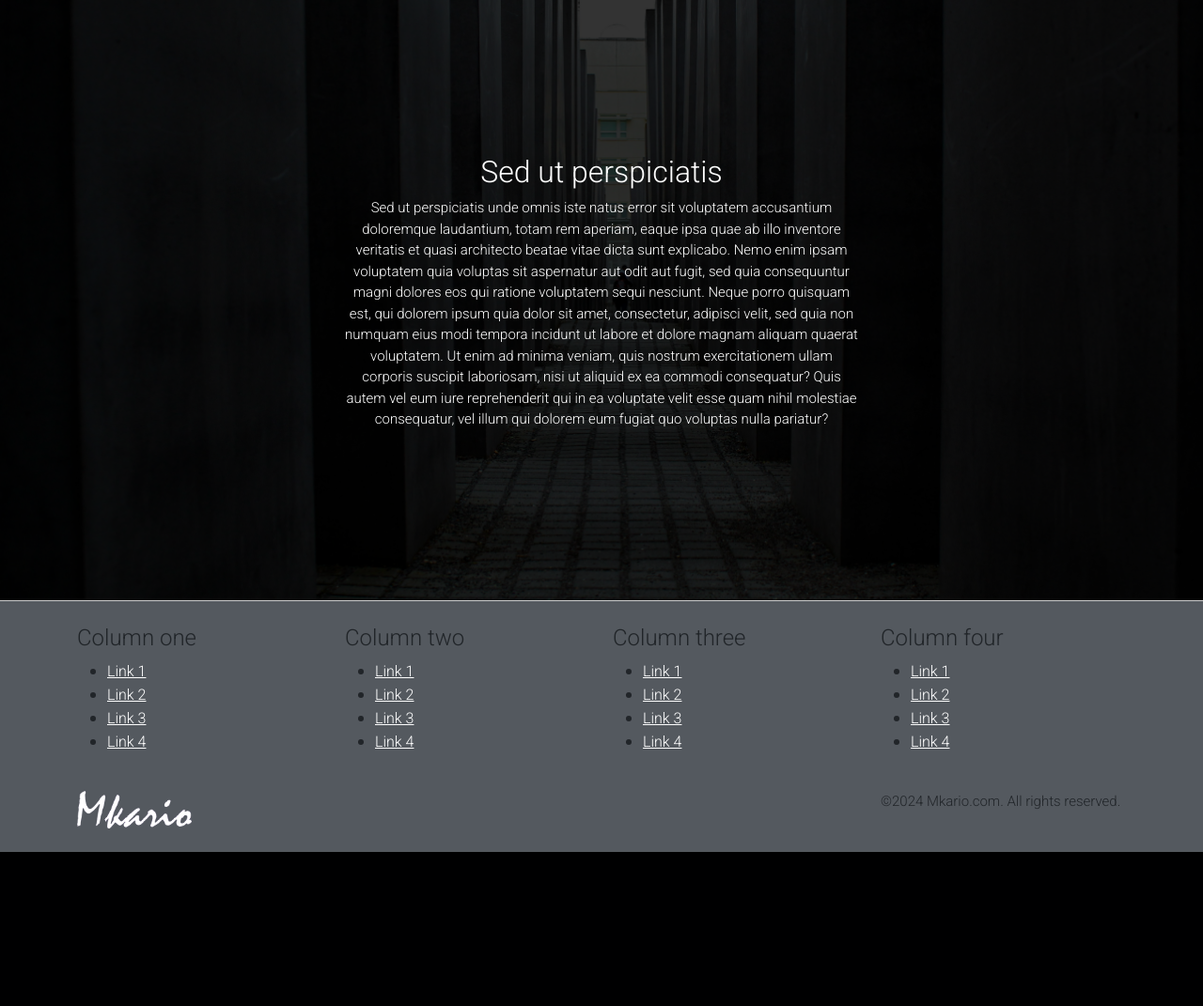
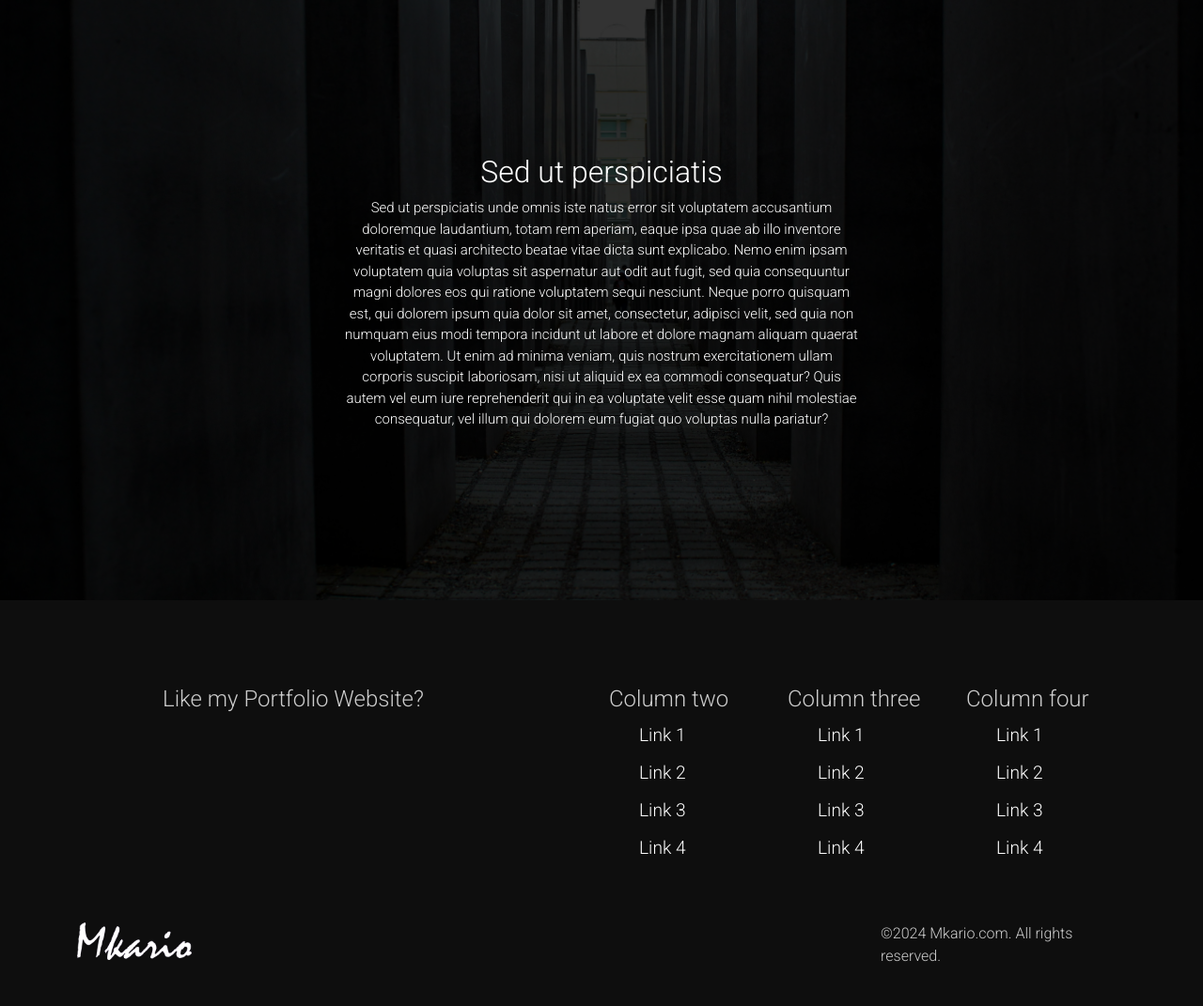
Before and after one commit to Hardanto/mkario, a PHP site: page /home in a window 1280 px wide. Shown: the part 1579-2650 px from the top of the page at 94% size. Before the commit the page ends 2486 px from the top, so only its background shows below. Run offline with PHP 8.4, Linux system fonts and the light colour scheme.

Commit message:
Re-styled and recreated the footer

```diff
--- a/frontend/includes/footer.php
+++ b/frontend/includes/footer.php
@@ -1,9 +1,21 @@
 <div class='footer-container'>
 	<div class='container'>
 		<div class="row">
-			<div class="col">
-				<h4 class="fw-light">Column one</h4>
-				<ul>
+			<div class="col"></div>
+			<div class="col"><h3>&nbsp;</h3></div>
+			<div class="col"></div>
+		</div>
+		<div class="row">
+			<div class="col-lg-1">
+
+			</div>
+			<div class="col-12 col-lg-5 py-4 px-2">
+				<h4 class="fw-light">Like my Portfolio Website?</h4>
+
+			</div>
+			<div class="col-6 col-lg-2 py-4 px-2">
+				<h4 class="fw-light">Column two</h4>
+				<ul class="footer-menus">
 					<li>
 						<a href="#">Link 1</a>
 					</li>
@@ -18,9 +30,9 @@
 					</li>
 				</ul>
 			</div>
-			<div class="col">
-				<h4 class="fw-light">Column two</h4>
-				<ul>
+			<div class="col-6 col-lg-2 py-4 px-2">
+				<h4 class="fw-light">Column three</h4>
+				<ul class="footer-menus">
 					<li>
 						<a href="#">Link 1</a>
 					</li>
@@ -35,26 +47,9 @@
 					</li>
 				</ul>
 			</div>
-			<div class="col">
-				<h4 class="fw-light">Column three</h4>
-				<ul>
-					<li>
-						<a href="#">Link 1</a>
-					</li>
-					<li>
-						<a href="#">Link 2</a>
-					</li>
-					<li>
-						<a href="#">Link 3</a>
-					</li>
-					<li>
-						<a href="#">Link 4</a>
-					</li>
-				</ul>
-			</div>
-			<div class="col">
+			<div class="col-6 col-lg-2 py-4 px-2">
 				<h4 class="fw-light">Column four</h4>
-				<ul>
+				<ul class="footer-menus">
 					<li>
 						<a href="#">Link 1</a>
 					</li>
@@ -80,8 +75,8 @@
 				</a>
 			</div>
 			<div class='col-12 col-lg-6'>&nbsp;</div>
-			<div class='col'>
-				<p>©2024 Mkario.com. All rights reserved.</p>
+			<div class='col copyright'>
+				<p>&copy;2024 Mkario.com. All rights reserved.</p>
 			</div>
 		</div>
 	</div>
--- a/frontend/styling/css/footer.css
+++ b/frontend/styling/css/footer.css
@@ -5,6 +5,28 @@ footer {
 
 div.footer-container {
 	padding:				25px 0;
-	background-color:		#54595f;
-	border-top:				1px solid #CCC;
+	background-color:		#0E0E0E;
+	/* border-top:				1px solid #CCC; */
 }
+
+div.footer-container h4 {
+	color:#ccc;
+}
+
+div.footer-container ul.footer-menus {
+	list-style: none;
+	font-size: 1.2rem;
+}
+
+ul.footer-menus li {
+	margin-top: 10px;
+}
+
+ul.footer-menus a {
+	text-decoration: none;
+}
+
+div.footer-container div.copyright p {
+	color:#CCC;
+	font-size: 1em;
+}
--- a/frontend/styling/css/style.css
+++ b/frontend/styling/css/style.css
@@ -48,15 +48,6 @@ img.languages {
 	display: none;
 }
 
-@media (min-width: 992px) {
-	.spacer {
-		display: none;
-	}
-
-	.mobile-hidden {
-		display: block;
-	}
-
 body.landing-page .image-container-one {
 	position: relative;
 	color: #FFF;
@@ -71,6 +62,15 @@ img.languages {
 	position: relative;
 	color: #FFF;
 	background: #EEE url("../../img/landing/background2.jpg") no-repeat fixed center/cover;
+}
+
+@media (min-width: 992px) {
+	.spacer {
+		display: none;
+	}
+
+	.mobile-hidden {
+		display: block;
 	}
 
 	div.image-layer {
```
Lines whose indentation alone changed are shown as unchanged.
